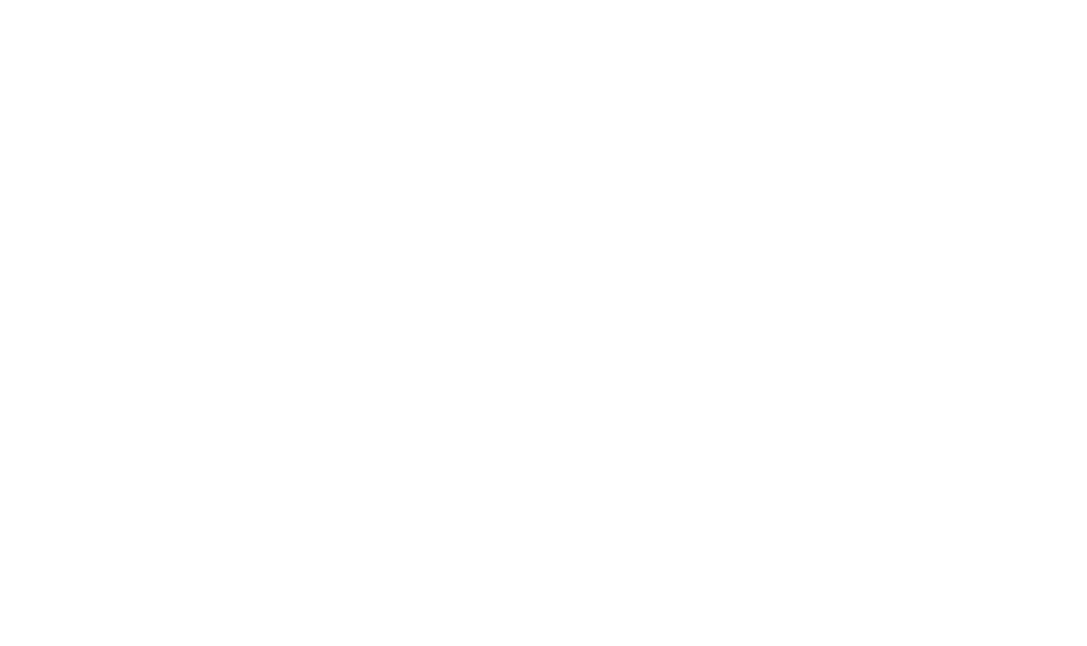
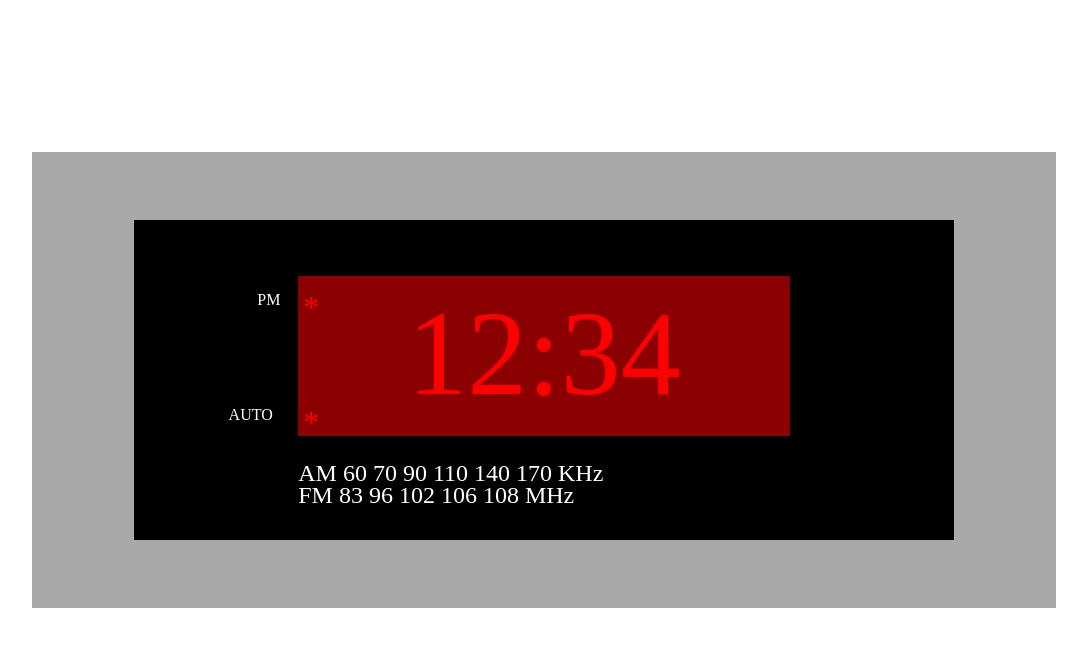
Before and after one commit to ryandagg/Wakeup-Time, a plain HTML site: page index.html in a window 1280 px wide. Shown: the whole page, without its empty margins (96-1183 px from the left). Drawn offline with nearby package versions, Linux system fonts and the light colour scheme.

Commit message:
non-Bonus sections finished, but a bit ugly still

```diff
--- a/index.html
+++ b/index.html
@@ -7,9 +7,9 @@
   <link rel="stylesheet" type="text/css" href="main.css">
 </head>
 <body>
-
-  <script src="http://cdnjs.cloudflare.com/ajax/libs/jquery/2.0.3/jquery.min.js"></script>
-  <script src="main.js"></script>
+	<div class="container"></div>
+	<script src="http://cdnjs.cloudflare.com/ajax/libs/jquery/2.0.3/jquery.min.js"></script>
+	<script src="main.js"></script>
 
 </body>
 </html>
--- a/main.css
+++ b/main.css
@@ -0,0 +1,90 @@
+.container {
+	/*display: inline-block;*/
+	width: 100%;
+	height: 760px;
+	position: relative;
+}
+
+.outer-shell, .inner-shell, .clock-screen, .clock-text, .am-freq-text, .fm-freq-text, .pm-text, .auto-text, .pm-dot, .auto-dot {
+	display: block;
+	position: absolute;
+	margin: auto;
+	top: 0;
+	bottom: 0;
+	right: 0;
+	left: 0;
+
+}
+
+.outer-shell{
+	width: 80%;
+	height: 60%;
+	background-color: darkgrey;
+}
+
+.inner-shell {
+	width: 80%;
+	height: 70%;
+	background-color: black;
+}
+
+.clock-screen {
+	/*display: inline-block;*/
+	width: 60%;
+	height: 50%;
+	background-color: darkred;
+	color: red;
+	bottom: 15%;
+	/*z-index: 10;*/
+}
+
+.clock-text {
+	/*display: inline-block;*/
+	width: 80%;
+	height: 70%;
+	text-align: center;
+	/*vertical-align: middle;*/
+	font-size: 7.5em;
+	line-height: 0.9;
+}
+
+.am-freq-text, .fm-freq-text, .pm-text, .auto-text {
+	color: white;
+}
+
+.am-freq-text {
+	/*display: inline-block;*/
+	width: 60%;
+	top: 75%;
+	font-size: 1.5em;
+}
+
+.fm-freq-text {
+	/*display: inline-block;*/
+	width: 60%;
+	top: 82%;
+
+	font-size: 1.5em;
+}
+
+.pm-text {
+	width: 70%;
+	top: 22%;
+}
+
+.auto-text {
+	width: 77%;
+	top: 58%;
+}
+
+.pm-dot {
+	top: 8%;
+	left: 1%;
+	font-size: 2em;
+}
+
+.auto-dot {
+	top: 80%;
+	left: 1%;
+	font-size: 2em;
+}
--- a/main.js
+++ b/main.js
@@ -1,3 +1,28 @@
 $(document).on('ready', function() {
+	var outerShell = $('<div class="outer-shell"></div>');
+ 	var innerShell = $('<div class="inner-shell"></div>');
+ 	var clockScreen = $('<div class="clock-screen"></div>');
+ 	var clockText = $('<div class="clock-text">12:34</div>')
+ 	var pmText = $("<div class='pm-text'>PM</div>");
+ 	var autoText = $("<div class='auto-text'>AUTO</div>");
+ 	var pmDot = $("<div class='pm-dot'>*</div>");
+ 	var autoDot = $("<div class='auto-dot'>*</div>");
+ 	var amFreqText = $("<div class='am-freq-text'>AM  60  70  90  110  140  170     KHz</div>");
+ 	var pmFreqText = $("<div class='fm-freq-text'>FM  83  96  102  106  108     MHz</div>");
 
+
+
+ 	clockScreen.append(pmDot);
+ 	clockScreen.append(clockText);
+ 	clockScreen.append(autoDot);
+
+ 	innerShell.append(pmText);
+	innerShell.append(clockScreen);
+	innerShell.append(amFreqText)
+	innerShell.append(pmFreqText)
+	innerShell.append(autoText)
+
+ 	outerShell.append(innerShell);
+
+ 	$('.container').append(outerShell);
 });
```
Also changed, not shown: min/main.min.js (added).
